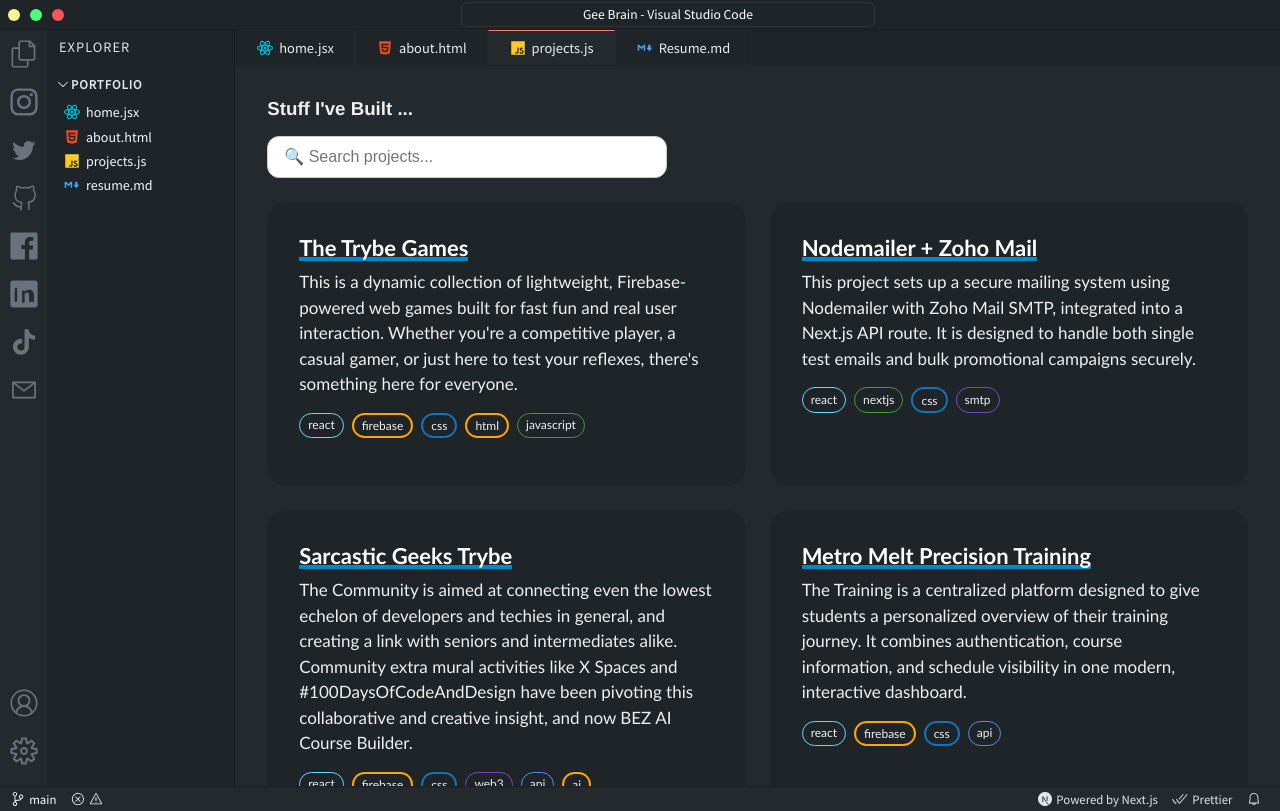
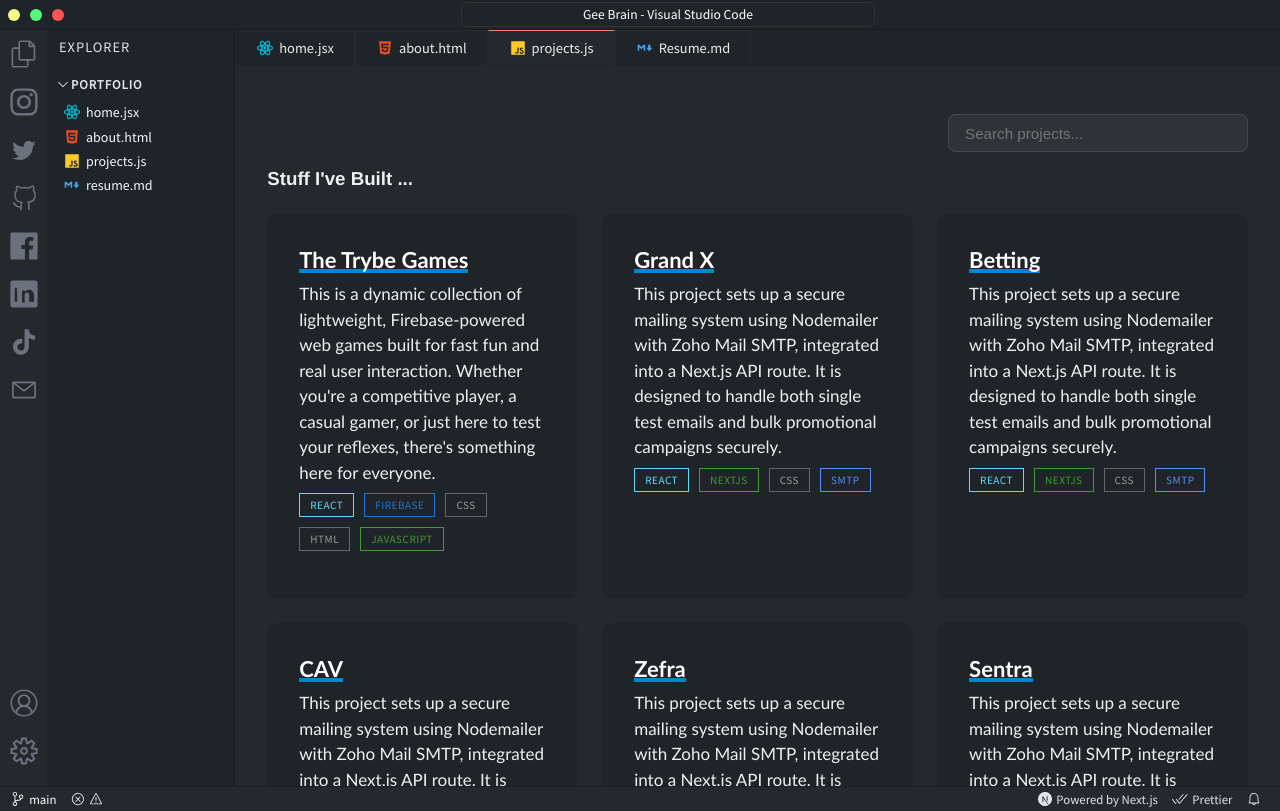
Before and after one commit to Gozkybrain/Gee-Brain, a Next.js app: page /projects in a window 1280 px wide. Built offline with nearby package versions, Linux system fonts and the light colour scheme.

Commit message:
update needed on project list

```diff
--- a/components/ProjectCard.jsx
+++ b/components/ProjectCard.jsx
@@ -2,9 +2,23 @@
 import styles from '../styles/ProjectCard.module.css';
 
 const ProjectCard = ({ project }) => {
+  const getTagClass = (tag) => {
+    const t = tag.toLowerCase();
+    if (t.includes('react') || t.includes('native')) return styles.reactTag;
+    if (t.includes('node')) return styles.nodeTag;
+    if (t.includes('next')) return styles.nextTag;
+    if (t.includes('js') || t.includes('javascript')) return styles.jsTag;
+    if (t.includes('web3') || t.includes('ethereum')) return styles.web3Tag;
+    if (t.includes('bootstrap')) return styles.bootstrapTag;
+    if (t.includes('api') || t.includes('smtp') || t.includes('postman')) return styles.apiTag;
+    if (t.includes('firebase')) return styles.firebaseTag;
+    if (t.includes('express')) return styles.expressTag;
+    if (t.includes('ai') || t.includes('prompt')) return styles.aiTag;
+    return styles.defaultTag;
+  };
+
   return (
     <div className={styles.card}>
-      {/* <Image src={project.image} height={300} width={600} alt={project.name} /> */}
       <div className={styles.content}>
         <h3>
           <a
@@ -19,7 +33,7 @@
         <p>{project.description}</p>
         <div className={styles.tags}>
           {project.tags.map((tag) => (
-            <span key={tag} className={tag}>
+            <span key={tag} className={`${styles.skillTag} ${getTagClass(tag)}`}>
               {tag}
             </span>
           ))}
--- a/pages/about.jsx
+++ b/pages/about.jsx
@@ -1,4 +1,5 @@
 import Image from "next/image";
+import Link from "next/link";
 import styles from "../styles/About.module.css";
 import brain from "../public/brain.jpg";
 
@@ -180,6 +181,11 @@
               </ul>
             </div>
           </div>
+          <div className={styles.buttonContainer}>
+            <Link href="/resume" className={styles.resumeButton}>
+              View Full Resume
+            </Link>
+          </div>
         </div>
       </div>
     </div>
--- a/pages/api/projects.json
+++ b/pages/api/projects.json
@@ -1,19 +1,6 @@
 [
   {
     "id": 1,
-    "name": "Guessing Game (Lite)",
-    "image": "https://imgur.com/kbGs6zH.png",
-    "description": "The player is asked to guess a number correct and be generated randomly. The player will get a feedback and get to know if they are right or wrong. If the player is wrong, the player has to try again. The game continues until the player correctly guesses the number",
-    "tags": [
-      "css",
-      "javascript",
-      "html"
-    ],
-    "source_code": "https://github.com/Gozkybrain/My-Guessing-Game-Lite",
-    "demo": "https://gozkybrain.github.io/My-Guessing-Game-Lite"
-  },
-  {
-    "id": 2,
     "name": "Simple Age Calculator",
     "image": "https://imgur.com/tAZotn3.png",
     "description": "A simple age calculator that calculates the difference between a given birthdate and the current date",
@@ -25,7 +12,7 @@
     "demo": "https://gozkybrain.github.io/Simple-Age-Calculator"
   },
   {
-    "id": 3,
+    "id": 2,
     "name": "Guessing Game (Pro)",
     "image": "https://imgur.com/mKkz0iz.png",
     "description": "A fun and interactive game built with HTML, CSS, and JavaScript, where the player has to guess a random number between 1 and 100 and the computer also makes a guess. The score of both the player and the computer is displayed at the end of each round.",
@@ -38,7 +25,7 @@
     "demo": "https://gozkybrain.github.io/My-Guessing-Game-Pro"
   },
   {
-    "id": 4,
+    "id": 3,
     "name": "My Babe App",
     "image": "https://imgur.com/8FFqaX8.png",
     "description": "This is my first React App, and will be aimed at advancing a love calculator model. It will however use a different and more personalized method.",
@@ -51,7 +38,7 @@
     "demo": "https://my-babe-app.netlify.app"
   },
   {
-    "id": 5,
+    "id": 4,
     "name": "GCK Admin Dashboard",
     "image": "https://imgur.com/kbGs6zH.png",
     "description": "This is the official project for the GCK Event, and has been uploaded just for storage sake. I got privileged to handle the front end of the GCK Dashboard, i had to save my own copy. Its an honor to be on the team",
@@ -65,7 +52,7 @@
     "demo": "https://github.com/Gozkybrain/GCK-Dashboard"
   },
   {
-    "id": 6,
+    "id": 5,
     "name": "Flip Card Game",
     "image": "https://imgur.com/8FFqaX8.png",
     "description": "Flip Card Game is a memory-style game that challenges players to match pairs of cards with a fun and interactive user interface. The game is built using HTML, CSS, and JavaScript and is suitable for both desktop and mobile devices.",
@@ -78,7 +65,7 @@
     "demo": "https://gozkybrain.github.io/My-Flip-Card"
   },
   {
-    "id": 7,
+    "id": 6,
     "name": "catchMe Game",
     "image": "https://imgur.com/mKkz0iz.png",
     "description": "CatchMe is a simple and addictive web-based game where the player controls a game piece using arrow keys to avoid obstacles and score points. The objective is to survive for as long as possible while collecting points. The game keeps track of the player's score, and the speed of the game increases as the score increases.",
@@ -91,7 +78,7 @@
     "demo": "https://catchme-game.netlify.app"
   },
   {
-    "id": 8,
+    "id": 7,
     "name": "Browser Extension v1",
     "image": "https://imgur.com/8FFqaX8.png",
     "description": "This extension allows you to manage your wishlist and to-do items directly in your web browser. The extension is designed to work in popular browsers like Chrome, Firefox, and Edge.",
@@ -104,7 +91,7 @@
     "demo": "https://github.com/Gozkybrain/Browser-Extension"
   },
   {
-    "id": 9,
+    "id": 8,
     "name": "FeedMe API",
     "image": "https://imgur.com/8FFqaX8.png",
     "description": "This API provides access to a collection of meals, allowing you to retrieve meals by type, search for meals by name, and even get a random meal.",
@@ -116,21 +103,7 @@
     "demo": "https://github.com/Gozkybrain/feedMe-API"
   },
   {
-    "id": 10,
-    "name": "FinTech Admin Dashboard",
-    "image": "https://imgur.com/8FFqaX8.png",
-    "description": "This project is a web-based admin panel application built with React. It is designed to provide different levels of access to users based on their roles (admin and regular users). The admin users have additional functionalities such as viewing all users, managing user roles, and performing transactions.",
-    "tags": [
-      "react",
-      "firebase",
-      "css",
-      "bootstrap"
-    ],
-    "source_code": "https://github.com/Gozkybrain/Fintech-myAdmin",
-    "demo": "https://myadmin-fintech.netlify.app"
-  },
-  {
-    "id": 11,
+    "id": 9,
     "name": "watchMe Movie App v2",
     "image": "https://imgur.com/8FFqaX8.png",
     "description": "This is the second iteration of watchMe Movie Streaming App built with ReactJS that allows users to search for movies, view popular movies, and get movie details. It leverages the power of TheMovieDB API to handle endpoints and fetch movie data.",
@@ -144,35 +117,7 @@
     "demo": "https://watchme-v2.netlify.app"
   },
   {
-    "id": 12,
-    "name": "Ski Music App",
-    "image": "https://imgur.com/8FFqaX8.png",
-    "description": "This project is the property of SKI Music, but the API are different for educational purposes. The documentation for this project will only contain the developers approach, to enable future upgrades and updates.",
-    "tags": [
-      "react-native",
-      "api",
-      "css",
-      "firebase"
-    ],
-    "source_code": "https://github.com/Gozkybrain/ski-music-app",
-    "demo": "https://expo.dev/preview/update?message=All%20Forms%20Corrected&updateRuntimeVersion=1.0.0&createdAt=2024-07-06T16%3A18%3A43.560Z&slug=exp&projectId=116e7f3c-5f5d-4b2b-85f5-1478f282c8e1&group=efca7786-c6c6-4372-af19-1db0dbbb3c6d"
-  },
-  {
-    "id": 13,
-    "name": "eBuy Rental Homes",
-    "image": "https://imgur.com/8FFqaX8.png",
-    "description": "eBuy Homes is a Real Estate Broker Startup, and this is the first version of the proposed eBuy Mobile Application and it is aimed at simply listing valid and available housing properties.",
-    "tags": [
-      "react-native",
-      "firebase",
-      "css",
-      "api"
-    ],
-    "source_code": "https://github.com/Gozkybrain/ebuy-home-purchase",
-    "demo": "https://expo.dev/preview/update?message=eBuy%20Homes%20&slug=exp&projectId=f21953f3-5808-484e-9403-b37fa0309148&group=a90fd125-1203-478e-8cea-29c95af5a7c6"
-  },
-  {
-    "id": 14,
+    "id": 10,
     "name": "chatMe Escrow App",
     "image": "https://imgur.com/8FFqaX8.png",
     "description": "ChatMe is a comprehensive chat escrow application featuring real-time escrow based p2p trading, and funds management for secure transactions. The app includes user authentication, profile management, escrow chat functionality, and financial operations, designed to provide a seamless communication and transaction experience.",
@@ -185,20 +130,7 @@
     "demo": "https://chatme-escrow.netlify.app"
   },
   {
-    "id": 15,
-    "name": "Broker Admin Dashboard",
-    "image": "https://imgur.com/8FFqaX8.png",
-    "description": "The Broker Admin Panel is designed to manage users, transactions, wallet addresses, and user profile data. The app uses Firebase as its backend for real-time data storage and authentication. It is structured to ensure easy navigation and control over user data and administrative tasks, such as handling transaction records and updating wallet information.",
-    "tags": [
-      "react",
-      "firebase",
-      "css"
-    ],
-    "source_code": "https://github.com/Gozkybrain/brokerAdminDash",
-    "demo": "https://broker-admin.netlify.app"
-  },
-  {
-    "id": 16,
+    "id": 11,
     "name": "PharmaCheck Telegram APP",
     "image": "https://imgur.com/8FFqaX8.png",
     "description": "The project consists of a Telegram Bot Authentication System, a Prescription API Service, and a Frontend Application built using React. The project allows users to interact with the system via Telegram for authentication and provides prescription services through a web-based application.",
@@ -214,21 +146,7 @@
     "demo": "https://t.me/pharmacheckbot"
   },
   {
-    "id": 17,
-    "name": "iBukas Inc Broker App",
-    "image": "https://imgur.com/8FFqaX8.png",
-    "description": "This is an attempt to build an investment broker that automatically adds percentage in form of profit to investors account. The Mobile App uses certain logic to handle complex ideas, but overall maintaining a simple codebase.",
-    "tags": [
-      "react-native",
-      "firebase",
-      "css",
-      "expo"
-    ],
-    "source_code": "https://broker-admin.netlify.app/download",
-    "demo": "https://broker-admin.netlify.app/download"
-  },
-  {
-    "id": 18,
+    "id": 12,
     "name": "QR Scan to Clock In System",
     "image": "https://imgur.com/8FFqaX8.png",
     "description": "This is a simple attempt to create a Clock In system for employees using QR Scan. The database is handled by firebase, the whole process is quite simple and straightforward.",
@@ -241,7 +159,7 @@
     "demo": "https://qr-clock-in.netlify.app/"
   },
   {
-    "id": 19,
+    "id": 13,
     "name": "FinTech Banking System",
     "image": "https://imgur.com/8FFqaX8.png",
     "description": "This project is a web-based fintech banking platform that provides users with a complete range of modern financial services, including savings and secure transfers, investments in both stocks and cryptocurrencies, loans with flexible repayment options, virtual and physical cards for everyday use, and a trusted escrow service for safe peer-to-peer and business transactions; it replicates and enhances the full process of banking, enabling users to save, invest, borrow, spend, and transact securely all in one place.",
@@ -255,7 +173,7 @@
     "demo": "https://github.com/Gozkybrain/myBank-FinTech"
   },
   {
-    "id": 20,
+    "id": 14,
     "name": "flyMe Ticket and Courier Tracking",
     "image": "https://imgur.com/8FFqaX8.png",
     "description": "The primary aim of this project is to create a simple and efficient flight booking system with tracking capabilities. The system allows users to add new shipments and track them using a unique tracking number.",
@@ -268,7 +186,7 @@
     "demo": "https://flyme-booking.netlify.app"
   },
   {
-    "id": 21,
+    "id": 15,
     "name": "Straight Edge Web3 Games",
     "image": "https://imgur.com/8FFqaX8.png",
     "description": "The vision for Straight Edge from The Sarcastic Geeks Trybe 🚀 is to onboard as many users to web3 network using the easiest onchain gaming, leveraging the web2 authentication.",
@@ -282,7 +200,7 @@
     "demo": "https://github.com/Gozkybrain/Straight-Edge-Xion"
   },
   {
-    "id": 22,
+    "id": 16,
     "name": "iBukas Solar Energy",
     "image": "https://imgur.com/8FFqaX8.png",
     "description": "This project is a robust solar inverter management calculator system which will focus primarily on calculating load for a house hold and recommending the right type of system.",
@@ -295,7 +213,7 @@
     "demo": "https://ibukas-energy.netlify.app/"
   },
   {
-    "id": 23,
+    "id": 17,
     "name": "Home Let INC.",
     "image": "https://imgur.com/8FFqaX8.png",
     "description": "This project serves as a comprehensive marketplace for rental properties of various sorts. Whether you're an agent looking to list properties or someone searching for the perfect rental, this platform is designed to make the process seamless and secure.",
@@ -308,7 +226,7 @@
     "demo": "https://home-let.netlify.app/"
   },
   {
-    "id": 25,
+    "id": 18,
     "name": "Metro Melt Precision Training",
     "image": "https://imgur.com/8FFqaX8.png",
     "description": "The Training is a centralized platform designed to give students a personalized overview of their training journey. It combines authentication, course information, and schedule visibility in one modern, interactive dashboard.",
@@ -322,7 +240,7 @@
     "demo": "https://www.metromelttraining.com/"
   },
   {
-    "id": 26,
+    "id": 19,
     "name": "Sarcastic Geeks Trybe",
     "image": "https://imgur.com/8FFqaX8.png",
     "description": "The Community is aimed at connecting even the lowest echelon of developers and techies in general, and creating a link with seniors and intermediates alike. Community extra mural activities like X Spaces and #100DaysOfCodeAndDesign have been pivoting this collaborative and creative insight, and now BEZ AI Course Builder.",
@@ -337,8 +255,8 @@
     "source_code": "https://sarcasticgeeks.com",
     "demo": "https://sarcasticgeeks.com"
   },
-    {
-    "id": 27,
+  {
+    "id": 20,
     "name": "Nodemailer + Zoho Mail",
     "image": "https://imgur.com/8FFqaX8.png",
     "description": "This project sets up a secure mailing system using Nodemailer with Zoho Mail SMTP, integrated into a Next.js API route. It is designed to handle both single test emails and bulk promotional campaigns securely.",
@@ -351,8 +269,92 @@
     "source_code": "https://e-nodemailer.netlify.app",
     "demo": "https://e-nodemailer.netlify.app"
   },
-    {
-    "id": 28,
+  {
+    "id": 21,
+    "name": "Advertorial Hub",
+    "image": "https://imgur.com/8FFqaX8.png",
+    "description": "This project sets up a secure mailing system using Nodemailer with Zoho Mail SMTP, integrated into a Next.js API route. It is designed to handle both single test emails and bulk promotional campaigns securely.",
+    "tags": [
+      "react",
+      "nextjs",
+      "css",
+      "smtp"
+    ],
+    "source_code": "https://e-nodemailer.netlify.app",
+    "demo": "https://e-nodemailer.netlify.app"
+  },
+  {
+    "id": 22,
+    "name": "Sentra",
+    "image": "https://imgur.com/8FFqaX8.png",
+    "description": "This project sets up a secure mailing system using Nodemailer with Zoho Mail SMTP, integrated into a Next.js API route. It is designed to handle both single test emails and bulk promotional campaigns securely.",
+    "tags": [
+      "react",
+      "nextjs",
+      "css",
+      "smtp"
+    ],
+    "source_code": "https://e-nodemailer.netlify.app",
+    "demo": "https://e-nodemailer.netlify.app"
+  },
+  {
+    "id": 23,
+    "name": "Zefra",
+    "image": "https://imgur.com/8FFqaX8.png",
+    "description": "This project sets up a secure mailing system using Nodemailer with Zoho Mail SMTP, integrated into a Next.js API route. It is designed to handle both single test emails and bulk promotional campaigns securely.",
+    "tags": [
+      "react",
+      "nextjs",
+      "css",
+      "smtp"
+    ],
+    "source_code": "https://e-nodemailer.netlify.app",
+    "demo": "https://e-nodemailer.netlify.app"
+  },
+  {
+    "id": 24,
+    "name": "CAV",
+    "image": "https://imgur.com/8FFqaX8.png",
+    "description": "This project sets up a secure mailing system using Nodemailer with Zoho Mail SMTP, integrated into a Next.js API route. It is designed to handle both single test emails and bulk promotional campaigns securely.",
+    "tags": [
+      "react",
+      "nextjs",
+      "css",
+      "smtp"
+    ],
+    "source_code": "https://e-nodemailer.netlify.app",
+    "demo": "https://e-nodemailer.netlify.app"
+  },
+  {
+    "id": 25,
+    "name": "Betting",
+    "image": "https://imgur.com/8FFqaX8.png",
+    "description": "This project sets up a secure mailing system using Nodemailer with Zoho Mail SMTP, integrated into a Next.js API route. It is designed to handle both single test emails and bulk promotional campaigns securely.",
+    "tags": [
+      "react",
+      "nextjs",
+      "css",
+      "smtp"
+    ],
+    "source_code": "https://e-nodemailer.netlify.app",
+    "demo": "https://e-nodemailer.netlify.app"
+  },
+  {
+    "id": 26,
+    "name": "Grand X",
+    "image": "https://imgur.com/8FFqaX8.png",
+    "description": "This project sets up a secure mailing system using Nodemailer with Zoho Mail SMTP, integrated into a Next.js API route. It is designed to handle both single test emails and bulk promotional campaigns securely.",
+    "tags": [
+      "react",
+      "nextjs",
+      "css",
+      "smtp"
+    ],
+    "source_code": "https://e-nodemailer.netlify.app",
+    "demo": "https://e-nodemailer.netlify.app"
+  },
+  {
+    "id": 27,
     "name": "The Trybe Games",
     "image": "https://imgur.com/8FFqaX8.png",
     "description": "This is a dynamic collection of lightweight, Firebase-powered web games built for fast fun and real user interaction. Whether you're a competitive player, a casual gamer, or just here to test your reflexes, there's something here for everyone.",
--- a/pages/projects.jsx
+++ b/pages/projects.jsx
@@ -1,30 +1,30 @@
-import { useState } from 'react';
-import ProjectCard from '../components/ProjectCard';
-import { getProjects } from './api/projects';
-import styles from '../styles/ProjectsPage.module.css';
+import { useState } from "react";
+import ProjectCard from "../components/ProjectCard";
+import { getProjects } from "./api/projects";
+import styles from "../styles/ProjectsPage.module.css";
 
 const ProjectsPage = ({ projects }) => {
-  const [query, setQuery] = useState('');
+  const [query, setQuery] = useState("");
 
   // Filter projects by name (case-insensitive)
   const filteredProjects = projects.filter((project) =>
-    project.name.toLowerCase().includes(query.toLowerCase())
+    project.name.toLowerCase().includes(query.toLowerCase()),
   );
 
   return (
     <>
-      <h3 className={styles.heading}>Stuff I've Built ...</h3>
-
       {/* Search Box */}
       <div className={styles.searchBox}>
         <input
           type="text"
-          placeholder="🔍 Search projects..."
+          placeholder="Search projects..."
           value={query}
           onChange={(e) => setQuery(e.target.value)}
           className={styles.searchInput}
         />
       </div>
+
+      <h3 className={styles.heading}>Stuff I've Built ...</h3>
 
       {/* Project Grid */}
       <div className={styles.container}>
@@ -44,7 +44,7 @@
   const projects = getProjects();
 
   return {
-    props: { title: 'Projects', projects },
+    props: { title: "Projects", projects },
   };
 }
 
--- a/pages/resume.jsx
+++ b/pages/resume.jsx
@@ -92,9 +92,9 @@
           <p className={styles.role}>AI Software Developer</p>
           <p>5+ Years of Dev Experience</p>
           <p>Freelance, Remote & Hybrid</p>
-          <p>
+          {/* <p>
             Founder of <strong>Sarcastic Geeks Trybe</strong>
-          </p>
+          </p> */}
         </div>
       </div>
 
--- a/styles/ProjectCard.module.css
+++ b/styles/ProjectCard.module.css
@@ -11,7 +11,7 @@
   background: var(--article-bg);
   display: flex;
   flex-direction: column;
-  border-radius: 20px;
+  border-radius: 10px;
   cursor: pointer;
   padding: 1rem;
 }
@@ -20,12 +20,10 @@
   box-shadow: 4px 4px 10px rgba(0, 0, 0, 0.1);
 }
 
-
 .content {
   padding: 1rem;
   border-radius: 0 0 20px 20px;
-  font-family: 'Gill Sans', 'Gill Sans MT', Calibri, 'Trebuchet MS', sans-serif;
-
+  font-family: "Gill Sans", "Gill Sans MT", Calibri, "Trebuchet MS", sans-serif;
 }
 
 .content p {
@@ -38,14 +36,58 @@
   display: flex;
   flex-wrap: wrap;
   margin: 0.5rem 0 1rem;
+  gap: 10px;
 }
 
-.tags span {
-  margin: 0.5rem 0.5rem 0 0;
-  padding: 0.2rem 0.5rem;
-  border-radius: 20px;
-  font-size: 0.75rem;
-  transition: all 0.2s;
+.skillTag {
+  padding: 4px 10px;
+  font-size: 0.7rem;
+  font-family: "Source Sans Pro", sans-serif;
+  border: 1px solid #444;
+  color: #dedede;
+  transition: all 0.3s ease;
+  cursor: default;
+  text-transform: uppercase;
+  letter-spacing: 0.5px;
+}
+
+.reactTag {
+  border-color: rgb(97, 218, 251);
+  color: rgb(97, 218, 251);
+}
+.nodeTag {
+  border-color: rgb(131, 205, 41);
+  color: rgb(131, 205, 41);
+}
+.jsTag,
+.nextTag {
+  border-color: rgb(67, 153, 52);
+  color: rgb(67, 153, 52);
+}
+.web3Tag,
+.bootstrapTag {
+  border-color: rgb(118, 74, 188);
+  color: rgb(118, 74, 188);
+}
+.apiTag {
+  border-color: rgb(82, 143, 240);
+  color: rgb(82, 143, 240);
+}
+.firebaseTag {
+  border-color: rgb(25, 118, 210);
+  color: rgb(25, 118, 210);
+}
+.expressTag {
+  border-color: rgb(0, 209, 178);
+  color: rgb(0, 209, 178);
+}
+.aiTag {
+  border-color: orange;
+  color: orange;
+}
+.defaultTag {
+  border-color: #666;
+  color: #999;
 }
 
 .cta {
@@ -60,11 +102,7 @@
   cursor: pointer;
   color: white;
   text-decoration: none;
-  background-image: linear-gradient(
-    120deg,
-    #0088cc 100%,
-    #0088aa 100%
-  );
+  background-image: linear-gradient(120deg, #0088cc 100%, #0088aa 100%);
   background-repeat: no-repeat;
   background-size: 100% 0.2em;
   background-position: 0 88%;
@@ -77,7 +115,6 @@
 
 /* Responsive: Adjust the grid for smaller screens */
 
-
 @media (max-width: 600px) {
   .card-container {
     grid-template-columns: 1fr; /* 1 card per row on small screens */
--- a/styles/ProjectsPage.module.css
+++ b/styles/ProjectsPage.module.css
@@ -7,24 +7,26 @@
 
 .searchBox {
   display: flex;
-  /* justify-content: center; */
+  justify-content: flex-end;
   margin: 1rem 0;
 }
 
 .searchInput {
   width: 100%;
-  max-width: 400px;
-  padding: 0.7rem 1rem;
-  border: 1px solid #ccc;
-  border-radius: 12px;
-  font-size: 1rem;
+  max-width: 300px;
+  padding: 0.6rem 1rem;
+  border: 1px solid rgba(255, 255, 255, 0.1);
+  background: rgba(255, 255, 255, 0.05);
+  border-radius: 8px;
+  font-size: 0.95rem;
   outline: none;
-  transition: all 0.2s ease-in-out;
+  color: #fff;
+  transition: all 0.3s ease;
 }
 
 .searchInput:focus {
-  border-color: #0070f3;
-  box-shadow: 0 0 5px rgba(0, 112, 243, 0.3);
+  border-color: var(--accent-color);
+  background: rgba(255, 255, 255, 0.08);
 }
 
 .noResults {
@@ -34,10 +36,8 @@
   color: #888;
 }
 
-
 .heading {
-  font-family: 'Franklin Gothic Medium', 'Arial Narrow', Arial, sans-serif;
-
+  font-family: "Franklin Gothic Medium", "Arial Narrow", Arial, sans-serif;
 }
 
 /* On mobile screens (below 600px), show only 1 card per row */
@@ -46,17 +46,3 @@
     grid-template-columns: 1fr; /* 1 full-width card per row */
   }
 }
-
-/* On tablets and landscape screens (601px to 900px), show 2 cards per row */
-@media (min-width: 601px) and (max-width: 900px) {
-  .container {
-    grid-template-columns: repeat(2, 1fr); /* 2 equal-width columns */
-  }
-}
-
-/* On larger screens (above 900px), show 3 cards per row */
-@media (min-width: 901px) {
-  .container {
-    grid-template-columns: repeat(2, 1fr); /* 3 equal-width columns */
-  }
-}
```
Also changed, not shown: styles/About.module.css (+24 -0 lines).
